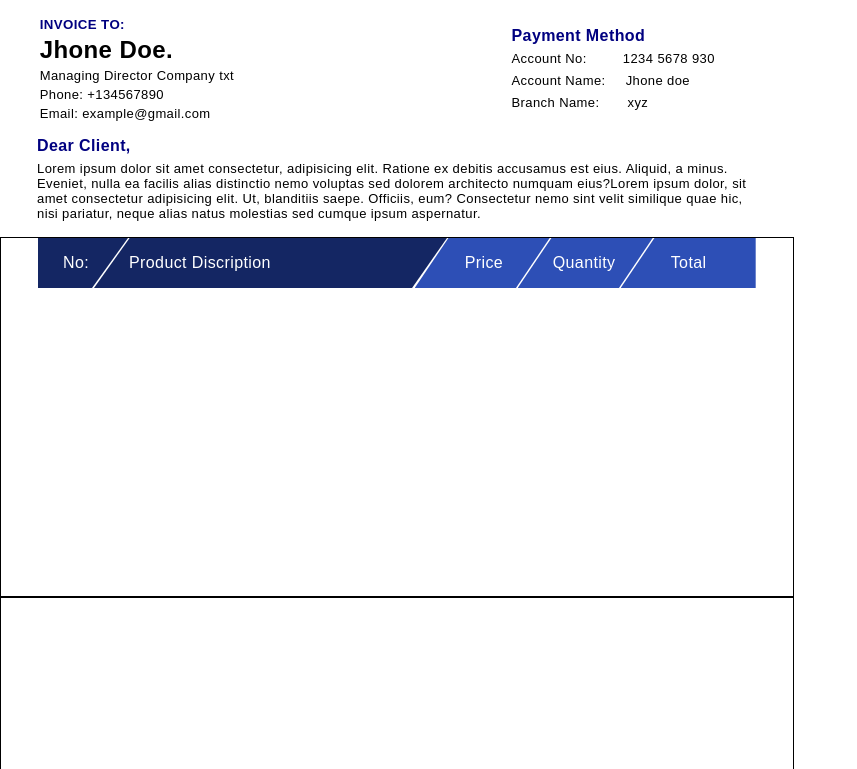
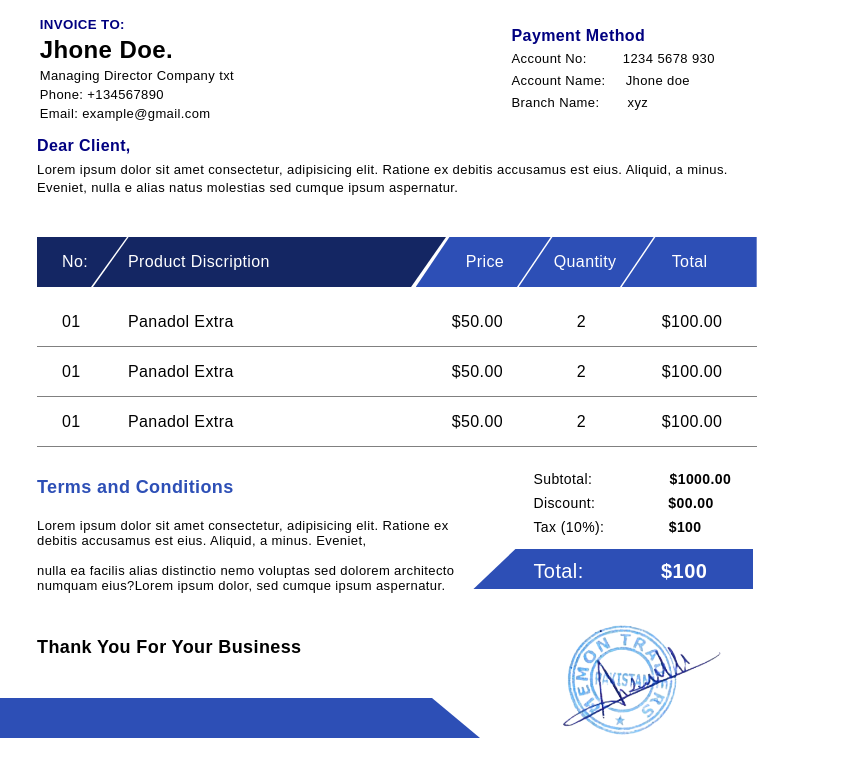
Before and after one commit to talhaiqbalti/invoice, a plain HTML site: page page/index.html in a window 1280 px wide. Shown: the part 183-952 px from the top of the page, without its empty margins (0-857 px from the left). Drawn offline with Linux system fonts and the light colour scheme.

Commit message:
Almost FInal

```diff
--- a/page/index.html
+++ b/page/index.html
@@ -41,18 +41,68 @@
     </div>
     <div class="part3">
         <h4>Dear Client,</h4>
-        <p>Lorem ipsum dolor sit amet consectetur, adipisicing elit. Ratione ex debitis accusamus est eius. Aliquid, a minus. Eveniet, nulla ea facilis alias distinctio nemo voluptas sed dolorem architecto numquam eius?Lorem ipsum dolor, sit amet consectetur adipisicing elit. Ut, blanditiis saepe. Officiis, eum? Consectetur nemo sint velit similique quae hic, nisi pariatur, neque alias natus molestias sed cumque ipsum aspernatur.</p>
+        <p>Lorem ipsum dolor sit amet consectetur, adipisicing elit. Ratione ex debitis accusamus est eius. Aliquid, a minus. Eveniet, nulla e alias natus molestias sed cumque ipsum aspernatur.</p>
     </div>
     <div class="part4">
-        <div class="c">
+        <div class="c" id="tableHead">
             <div class="c1 c0">No:</div>
             <div class="c2 c0">Product Discription</div>
             <div class="c3 c0">Price</div>
             <div class="c4 c0">Quantity</div>
             <div class="c5 c0">Total</div>
         </div>
+        <div class="c tableData" id="tableData">
+            <div class="c1 c0 bg">01</div>
+            <div class="c2 c0 bg">Panadol Extra</div>
+            <div class="c3 c0 bg">$50.00</div>
+            <div class="c4 c0 bg">2</div>
+            <div class="c5 c0 bg">$100.00</div>
+        </div>
+        <div class="c tableData" id="tableData">
+            <div class="c1 c0 bg">01</div>
+            <div class="c2 c0 bg">Panadol Extra</div>
+            <div class="c3 c0 bg">$50.00</div>
+            <div class="c4 c0 bg">2</div>
+            <div class="c5 c0 bg">$100.00</div>
+        </div>
+        <div class="c tableData" id="tableData">
+            <div class="c1 c0 bg">01</div>
+            <div class="c2 c0 bg">Panadol Extra</div>
+            <div class="c3 c0 bg">$50.00</div>
+            <div class="c4 c0 bg">2</div>
+            <div class="c5 c0 bg">$100.00</div>
+        </div>
     </div>
-    <div class="part5"></div>
-    <div class="part6"></div>
+    <div class="part5">
+        <div class="d1"><h4>Terms and Conditions</h4>
+            <p>Lorem ipsum dolor sit amet consectetur, adipisicing elit. Ratione ex debitis accusamus est eius. Aliquid, a minus. Eveniet,
+                <br /> <br /> nulla ea facilis alias distinctio nemo voluptas sed dolorem architecto numquam eius?Lorem ipsum dolor, sed cumque ipsum aspernatur.</p>
+      </div>
+      <div class="d2">
+          <div>
+            <p>Subtotal: &nbsp;&nbsp;&nbsp;&nbsp;&nbsp;&nbsp;&nbsp;&nbsp;&nbsp;&nbsp;&nbsp;&nbsp;&nbsp;&nbsp;&nbsp;&nbsp; <strong>$1000.00</strong></p>
+            <p>Discount: &nbsp;&nbsp;&nbsp;&nbsp;&nbsp;&nbsp;&nbsp;&nbsp;&nbsp;&nbsp;&nbsp;&nbsp;&nbsp;&nbsp;&nbsp; <strong>$00.00</strong></p>
+            <p>Tax (10%): &nbsp;&nbsp;&nbsp;&nbsp;&nbsp;&nbsp;&nbsp;&nbsp;&nbsp;&nbsp;&nbsp;&nbsp;&nbsp; <strong>$100</strong></p>
+            <div class="totalbox">
+                <p>Total:  &nbsp;&nbsp;&nbsp; &nbsp;&nbsp;&nbsp; &nbsp;&nbsp;&nbsp; <strong>$100</strong></p>
+            </div>
+
+
+          </div>
+
+        </div>
+
+    </div>
+    <div class="part6">
+        <div class="h1">
+            <div class="g1"><h4>Thank You For Your Business</h4>
+            <div class="bottomBar"></div>
+            </div>
+        </div>
+        <div class="h2">
+            <img src="./stamp.png" id="stamp" alt="">
+        </div>
+    </div>
+
 </body>
 </html>
--- a/page/style.css
+++ b/page/style.css
@@ -100,11 +100,10 @@ body{
 .part3 p{
     font-size: small;
     margin-top: 6px;
+    line-height: 18px;
 }
 .part4{
     width: 100%;
-    height: 360px;
-    border: 1px solid black;
     padding: 0px 37px 0px 37px ;
 }
 .part4 .c{
@@ -170,12 +169,23 @@ body{
 .part5{
     width: 100%;
     height: 180px;
-    border: 1px solid black;
+
+
+    /* added by talha */
+    padding: 0px 37px 0px 37px ;
+    display: flex;
+    flex-direction: row;
+    gap: 50px;
 }
 .part6{
     width: 100%;
     height: 120px;
-    border: 1px solid black;
+
+      /* added by talha */
+      padding: 0px 37px 0px 37px ;
+      display: flex;
+      flex-direction: row;
+
 }
 
 
@@ -202,3 +212,83 @@ body{
     letter-spacing: 3px;
 
 }
+.bg{
+    background-color: transparent!important;
+    color: black!important;
+    text-align: center;
+}
+.bg.c3{
+    right: 220px!important;
+}
+.bg.c4{
+    right: 80px!important;
+}
+.bg.c5{
+    right: 10px!important;
+}
+#tableHead{
+    margin-bottom: 10px;
+}
+.tableData{
+    border-bottom: 1px gray solid!important;
+}
+.d2{
+    width: 20%;
+    flex: 2;
+    margin-top: 20px;
+    font-size: 14px;
+    line-height: 24px;
+}
+.d1{
+    flex: 4;
+    margin-top: 30px;
+}
+.d1 p{
+    font-size: small;
+}
+.d1 h4{
+    color: rgb(45, 79, 182);
+    margin-bottom: 20px;
+    font-weight: 700;
+    font-size: 18px;
+
+}
+
+.totalbox{
+    margin-top: 10px;
+    width: 280px;
+    height: 40px;
+    clip-path: polygon(15% 0, 100% 0%, 100% 100%, 0 100%);
+    background-color: rgb(45, 79, 182);
+    padding-left: 60px;
+    padding-top: 10px;
+    margin-left: -60px;
+    color: white;
+    font-weight: 500;
+    font-size: 20px;
+}
+.g1{
+    color: black;
+    font-size: 18px;
+    margin-top: 10px;
+
+}
+.h1{
+    flex: 6;
+}
+.h2{
+    flex: 2;
+}
+.bottomBar{
+    width: 480px;
+    height: 40px;
+    clip-path: polygon(0% 0, 90% 0%, 100% 100%, 0 100%);
+    background-color: rgb(45, 79, 182);
+    padding-left: 60px;
+    margin: 0px -37px 0px -37px ;
+    margin-top: 40px;
+}
+#stamp{
+    height: 200px;
+    margin-top: -40px;
+}
```
Also changed, not shown: page/stamp.png (added).
